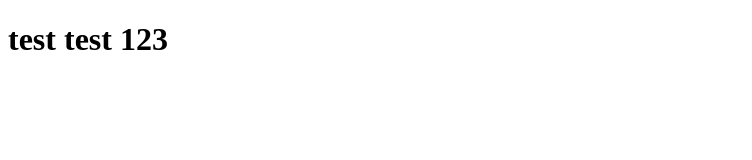
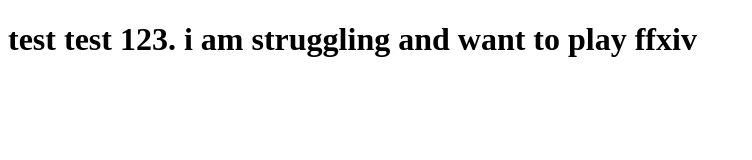
Before and after one commit to mbelikin/Coursera-Test, a plain HTML site: page site/index.html in a window 1280 px wide. Shown: the whole page, without its empty margins (0-752 px from the left). Drawn offline with Linux system fonts and the light colour scheme.

Commit message:
ahhhhhhhhhh

```diff
--- a/site/index.html
+++ b/site/index.html
@@ -6,6 +6,6 @@
 	<title>test test 123</title>
 </head>
 <body>
-<h1>test test 123</h1>
+<h1>test test 123. i am struggling and want to play ffxiv</h1>
 </body>
 </html>
```
